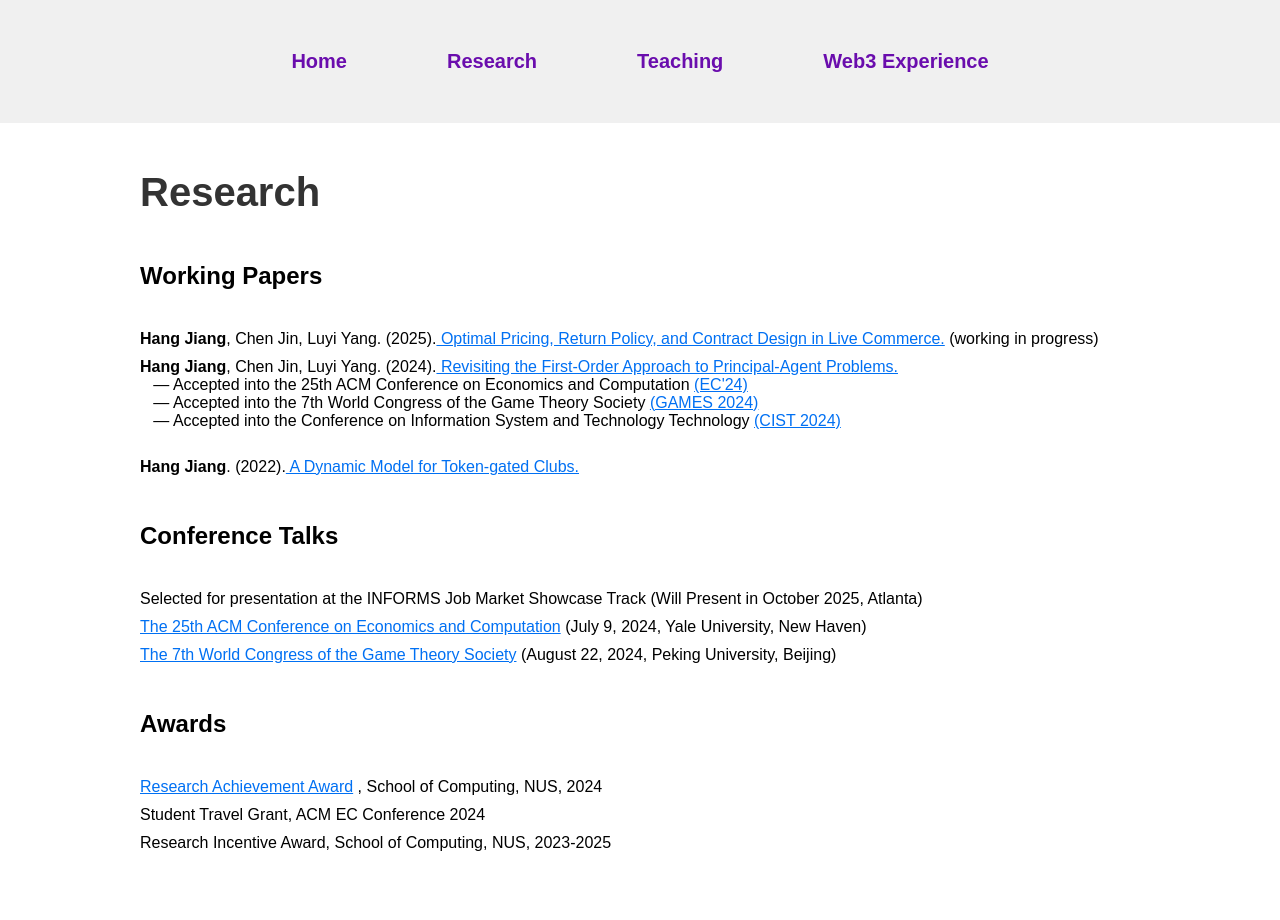
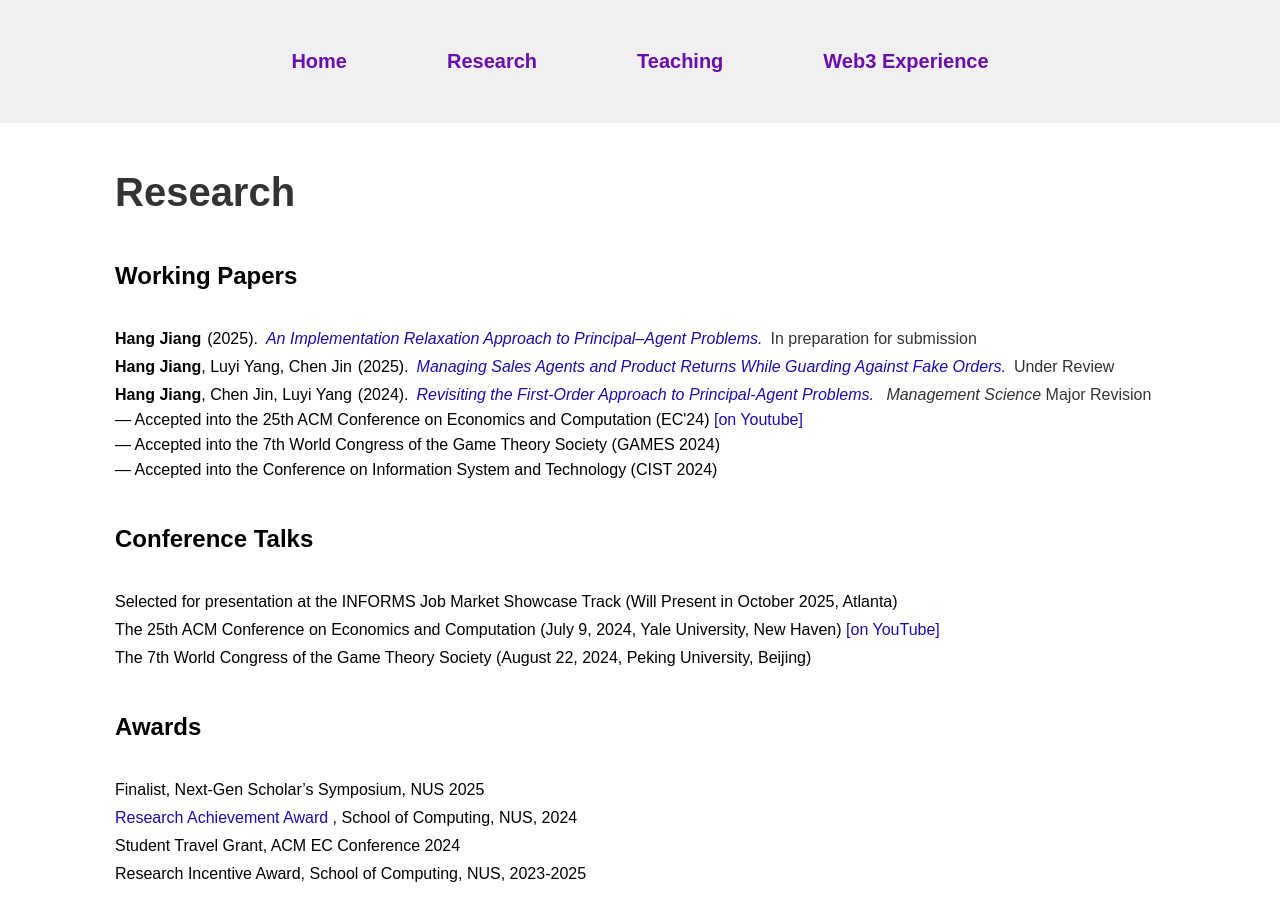
Before and after one commit to JHaaa/jianghang.github.io, a Next.js app: page /research in a window 1280 px wide. Shown: the top 920 px of the page. Before the commit the page ends 898 px from the top, so only its background shows below. Built offline with nearby package versions, Linux system fonts and the light colour scheme.

Commit message:
Update research intro and conference formatting

```diff
--- a/src/app/research/ResearchPage.module.css
+++ b/src/app/research/ResearchPage.module.css
@@ -4,7 +4,7 @@
   flex-direction: column;
   align-items: left;
   text-align: left;
-  max-width: 1000px;
+  max-width: 1050px;
   margin: 0 auto;
 }
 
@@ -28,6 +28,39 @@
 }
 
 .link {
-  color: #0070f3;
+  color: #1a0dab;         /* 柔和蓝灰 */
+  text-decoration: none;
+  transition: color 0.2s ease;
+}
+
+.link:hover {
+  color: #1a0dab;         /* 鼠标悬停变主蓝色 */
   text-decoration: underline;
 }
+
+.paperLink {
+  font-style: italic;
+  color: #1a0dab;
+  text-decoration: none;
+  margin-left: 8px;
+  transition: color 0.2s ease;
+}
+
+.paperLink:hover {
+  color: #d93025;
+}
+
+.underReview {
+  margin-left: 8px;
+  font-style: normal;
+  color: #333;
+}
+
+/* 让子行更透气的行距与间距 */
+.subItem {
+  display: block;
+  margin-top: 6px;
+  line-height: 1.2;
+}
+
+/* 其余你已有样式保持不变 */
--- a/src/app/research/page.tsx
+++ b/src/app/research/page.tsx
@@ -8,63 +8,145 @@ const ResearchPage = () => {
 
       <h3 className={styles.header}>Working Papers</h3>
       <ul className={styles.customList}>
-      <li>
-          <strong>Hang Jiang</strong>, Chen Jin, Luyi Yang. (2025).
-          <a className={styles.link}  target="_blank" rel="noopener noreferrer"> Optimal Pricing, Return Policy, and Contract Design in Live Commerce.
-          </a> (working in progress)
+        <li>
+          <strong>Hang Jiang</strong>
+          <span style={{ marginLeft: '6px' }}>(2025).</span>
+          <a
+            href="https://ssrn.com/abstract=5359948"
+            className={styles.paperLink}
+            target="_blank"
+            rel="noopener noreferrer"
+          >
+            An Implementation Relaxation Approach to Principal–Agent Problems.
+          </a>
+          <span className={styles.underReview}>In preparation for submission</span>
         </li>
+
         <li>
-          <strong>Hang Jiang</strong>, Chen Jin, Luyi Yang. (2024).
-          <a className={styles.link} href="https://papers.ssrn.com/sol3/papers.cfm?abstract_id=4715135" target="_blank" rel="noopener noreferrer"> Revisiting the First-Order Approach to Principal-Agent Problems.
+          <strong>Hang Jiang</strong>, Luyi Yang, Chen Jin
+          <span style={{ marginLeft: '6px' }}>(2025).</span>
+          <a
+            href="#"
+            className={styles.paperLink}
+            target="_blank"
+            rel="noopener noreferrer"
+          >
+            Managing Sales Agents and Product Returns While Guarding Against Fake Orders.
           </a>
-          <br /> &nbsp;&nbsp;&nbsp;&mdash; Accepted into the 25th ACM Conference on Economics and
-          Computation <a className={styles.link} href="https://ec24.sigecom.org/program/accepted-papers/index.html" target="_blank" rel="noopener noreferrer">(EC&apos;24)</a>
-          <br /> &nbsp;&nbsp;&nbsp;&mdash; Accepted into the 7th World Congress of the Game Theory
-          Society <a className={styles.link} href="https://indico.pku.edu.cn/event/21/page/77-list-of-participants" target="_blank" rel="noopener noreferrer">(GAMES 2024)</a>
-          <br /> &nbsp;&nbsp;&nbsp;&mdash; Accepted into the Conference on Information System and Technology
-          Technology <a className={styles.link} href="https://sites.google.com/view/cist2024/program" target="_blank" rel="noopener noreferrer">(CIST 2024)</a>
+          <span className={styles.underReview}>Under Review</span>
         </li>
-        <br />
+
         <li>
-        <strong>Hang Jiang</strong>. (2022).
-          <a className={styles.link} href="https://papers.ssrn.com/sol3/papers.cfm?abstract_id=4853229" target="_blank" rel="noopener noreferrer"> A Dynamic Model for Token-gated Clubs.
+          <strong>Hang Jiang</strong>, Chen Jin, Luyi Yang
+          <span style={{ marginLeft: '6px' }}>(2024).</span>
+          <a
+            href="https://papers.ssrn.com/sol3/papers.cfm?abstract_id=4715135"
+            className={styles.paperLink}
+            target="_blank"
+            rel="noopener noreferrer"
+          >
+            Revisiting the First-Order Approach to Principal-Agent Problems.
           </a>
+          <span className={styles.underReview}> <em>Management Science</em> Major Revision</span>
+          <span className={styles.subItem}>
+            — Accepted into the 25th ACM Conference on Economics and Computation (EC'24){' '}
+            <a
+              href="https://www.youtube.com/watch?v=6VRMU8f5dT8"
+              target="_blank"
+              rel="noopener noreferrer"
+              className={styles.link}
+            >
+              [on Youtube]
+            </a>
+          </span>
+          <span className={styles.subItem}>
+            — Accepted into the 7th World Congress of the Game Theory Society (GAMES 2024)
+          </span>
+          <span className={styles.subItem}>
+            — Accepted into the Conference on Information System and Technology (CIST 2024)
+          </span>
         </li>
+
+      {/*
+<li>
+  <strong>Hang Jiang</strong>
+  <span style={{ marginLeft: '6px' }}>(2022).</span>
+  <a
+    href="https://papers.ssrn.com/sol3/papers.cfm?abstract_id=4853229"
+    className={styles.paperLink}
+    target="_blank"
+    rel="noopener noreferrer"
+  >
+    A Dynamic Model for Token-gated Clubs.
+  </a>
+</li>
+*/}
+
       </ul>
 
       <h3 className={styles.header}>Conference Talks</h3>
       <ul className={styles.customList}>
         <li>
-        Selected for presentation at the INFORMS Job Market Showcase Track (Will Present in October 2025, Atlanta)
+          Selected for presentation at the INFORMS Job Market Showcase Track (Will Present in October 2025, Atlanta)
         </li>
         <li>
-          <a className={styles.link} href="https://ec24.sigecom.org/program/accepted-papers/index.html" target="_blank" rel="noopener noreferrer">
+  The 25th ACM Conference on Economics and Computation (July 9, 2024, Yale University, New Haven){' '}
+  <a
+    href="https://www.youtube.com/watch?v=6VRMU8f5dT8"
+    target="_blank"
+    rel="noopener noreferrer"
+    className={styles.link}
+  >
+    [on YouTube]
+  </a>
+</li>
+
+<li>
+  The 7th World Congress of the Game Theory Society (August 22, 2024, Peking University, Beijing)
+</li>
+
+
+       {/* <li>
+           <a
+            className={styles.link}
+            href="https://ec24.sigecom.org/program/accepted-papers/index.html"
+            target="_blank"
+            rel="noopener noreferrer"
+          >
             The 25th ACM Conference on Economics and Computation
-          </a> (July 9, 2024, Yale University, New Haven)
-
+          </a>{' '}
+          (July 9, 2024, Yale University, New Haven)
         </li>
         <li>
-          <a className={styles.link} href="https://indico.pku.edu.cn/event/21/page/77-list-of-participants" target="_blank" rel="noopener noreferrer">
+          <a
+            className={styles.link}
+            href="https://indico.pku.edu.cn/event/21/page/77-list-of-participants"
+            target="_blank"
+            rel="noopener noreferrer"
+          >
             The 7th World Congress of the Game Theory Society
-          </a> (August 22, 2024, Peking University, Beijing)
+          </a>{' '}
+          (August 22, 2024, Peking University, Beijing)
+        </li> */}
 
-        </li>
       </ul>
 
       <h3 className={styles.header}>Awards</h3>
       <ul className={styles.customList}>
+        <li>Finalist, Next-Gen Scholar’s Symposium, NUS 2025</li>
         <li>
-          <a className={styles.link} href="https://credentials.nus.edu.sg/14ac0f01-5f69-4f80-9c2b-95c3e9678b91#acc.qJiAIzOo" target="_blank" rel="noopener noreferrer">
-          Research Achievement Award
-          </a> , School of Computing, NUS, 2024
-
+          <a
+            className={styles.link}
+            href="https://credentials.nus.edu.sg/14ac0f01-5f69-4f80-9c2b-95c3e9678b91#acc.qJiAIzOo"
+            target="_blank"
+            rel="noopener noreferrer"
+          >
+            Research Achievement Award
+          </a>{' '}
+          , School of Computing, NUS, 2024
         </li>
-        <li>
-        Student Travel Grant, ACM EC Conference 2024
-        </li>
-        <li>
-        Research Incentive Award, School of Computing, NUS, 2023-2025
-        </li>
+        <li>Student Travel Grant, ACM EC Conference 2024</li>
+        <li>Research Incentive Award, School of Computing, NUS, 2023-2025</li>
       </ul>
     </div>
   );
```
Also changed, not shown: src/app/page.tsx (+5 -2 lines), src/components/PublicationItem.module.css (added).
